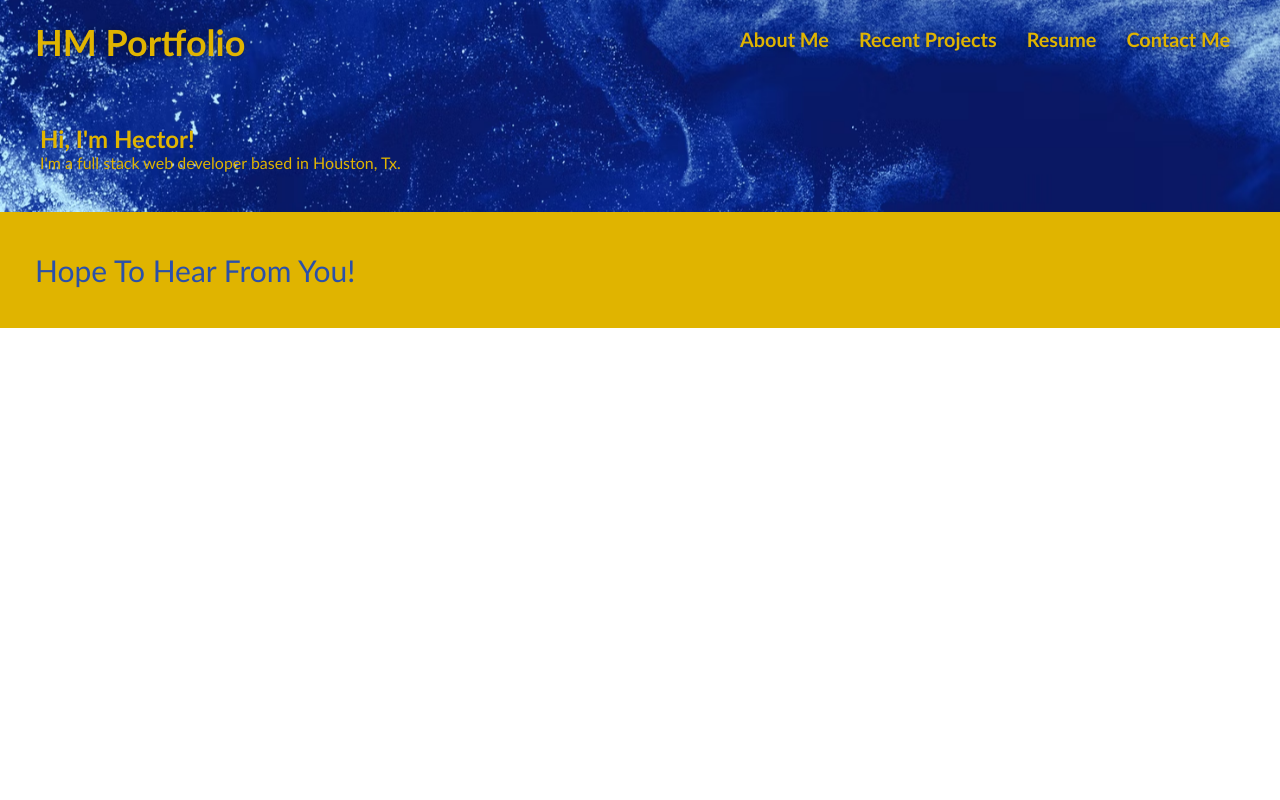
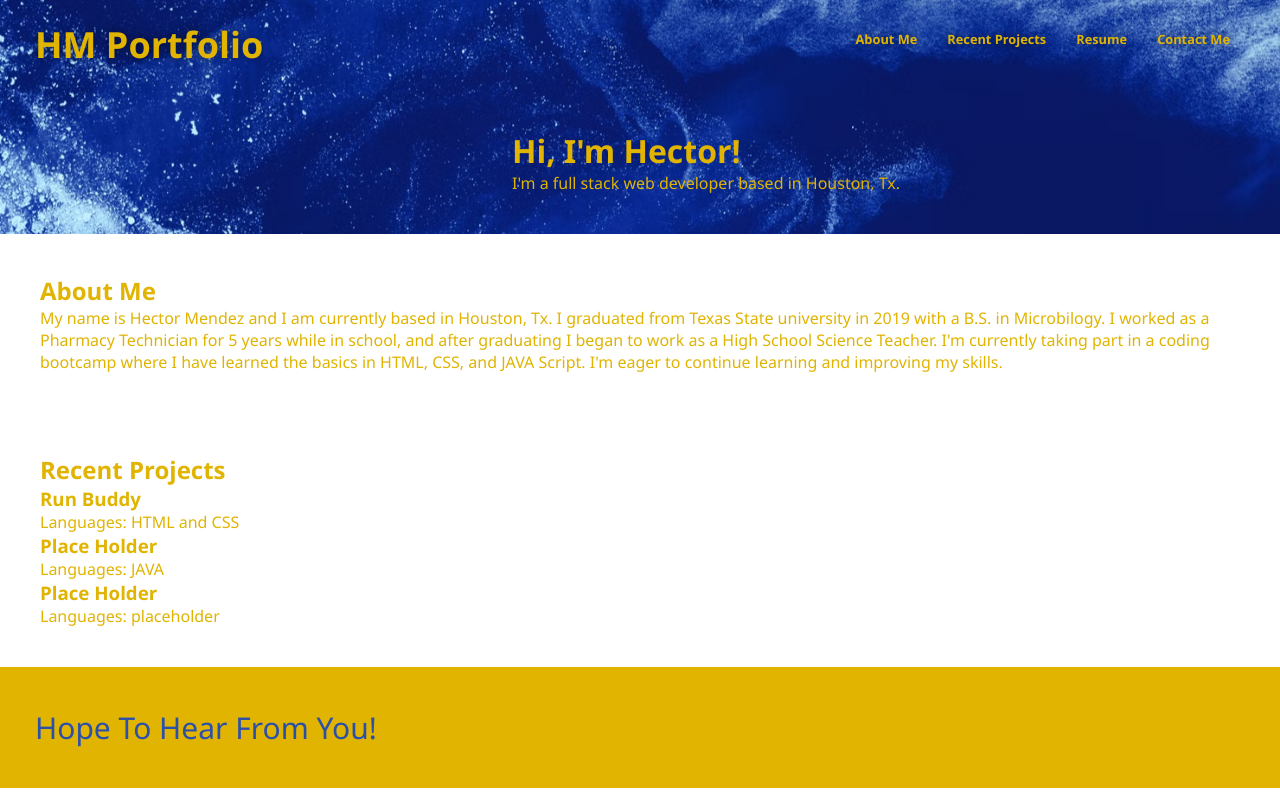
Before and after one commit to mendezhector16/professional-portfolio, a plain HTML site: page index.html in a window 1280 px wide. Drawn offline with Linux system fonts and the light colour scheme.

Commit message:
added about me and recent projects

```diff
--- a/assets/css/style.css
+++ b/assets/css/style.css
@@ -12,7 +12,7 @@
 
 body {
     color: var(--mustardyellow);
-    font-family:'Gill Sans', 'Gill Sans MT', Calibri, 'Trebuchet MS', sans-serif;
+    font-family:'Segoe UI', Tahoma, Geneva, Verdana, sans-serif;
 }
 
 header {
@@ -59,7 +59,7 @@ header nav ul {
 
 header nav ul li a {
     padding: 10px 15px;
-    font-size: 1.55vw;
+    font-size: 1vw;
     text-shadow: 0 0 10px rgba(0, 0, 0, 0.5);
 }
 
@@ -92,4 +92,9 @@ section {
     align-items: flex-start;
     background-attachment: fixed;
     background-position: 80%;
+    padding-left: 40%;
 }
+
+.hero h2 {
+    font-size: 2.5vw;
+}
--- a/index.html
+++ b/index.html
@@ -32,12 +32,64 @@
         </nav>
         <!--navitaion ENDS here-->
     </header>
-    <!--hero section starts here. Edit this later with a more relevant picture-->
+    <!--hero section STARTS here. Edit this later with a more relevant picture-->
     <section class="hero">
         <h2>Hi, I'm Hector!</h2>
         <p>
             I'm a full stack web developer based in Houston, Tx.
         </p>
+    </section>
+    <!--Hero ENDS here-->
+
+    <!--About me section STARTS here-->
+    <section id="about-me" class="about-me">
+        <div>
+            <h2>About Me</h2>
+        </div>
+
+        <div>
+            <p>
+                My name is Hector Mendez and I am currently based in Houston, Tx. I graduated from Texas State university in 2019 with a B.S. in  Microbilogy. I worked as a Pharmacy Technician for 5 years while in school, and after graduating I began to work as a High School Science Teacher. I'm currently taking part in a coding bootcamp where I have learned the basics in HTML, CSS, and JAVA Script. I'm eager to continue learning and improving my skills.
+            </p>
+        </div>
+    </section>
+    <!--About me section ENDS here-->
+
+    <!--Recent procts sectin STARTS here-->
+    <section>
+
+        <div>
+            <h2>Recent Projects</h2>
+        </div>
+        <!--Run Buddy-->
+        <div>
+            <div>
+                <h3>Run Buddy</h3>
+            </div>
+            <div>
+                <p>Languages: HTML and CSS</p>
+            </div>
+        </div>
+
+        <!--Java project-->
+        <div>
+            <div>
+                <h3>Place Holder</h3>
+            </div>
+            <div>
+                <p>Languages: JAVA</p>
+            </div>
+        </div>
+
+        <!--Next projects-->
+        <div>
+            <div>
+                <h3>Place Holder</h3>
+            </div>
+            <div>
+                <p>Languages: placeholder</p>
+            </div>
+        </div>
     </section>
 
     <footer>
```
